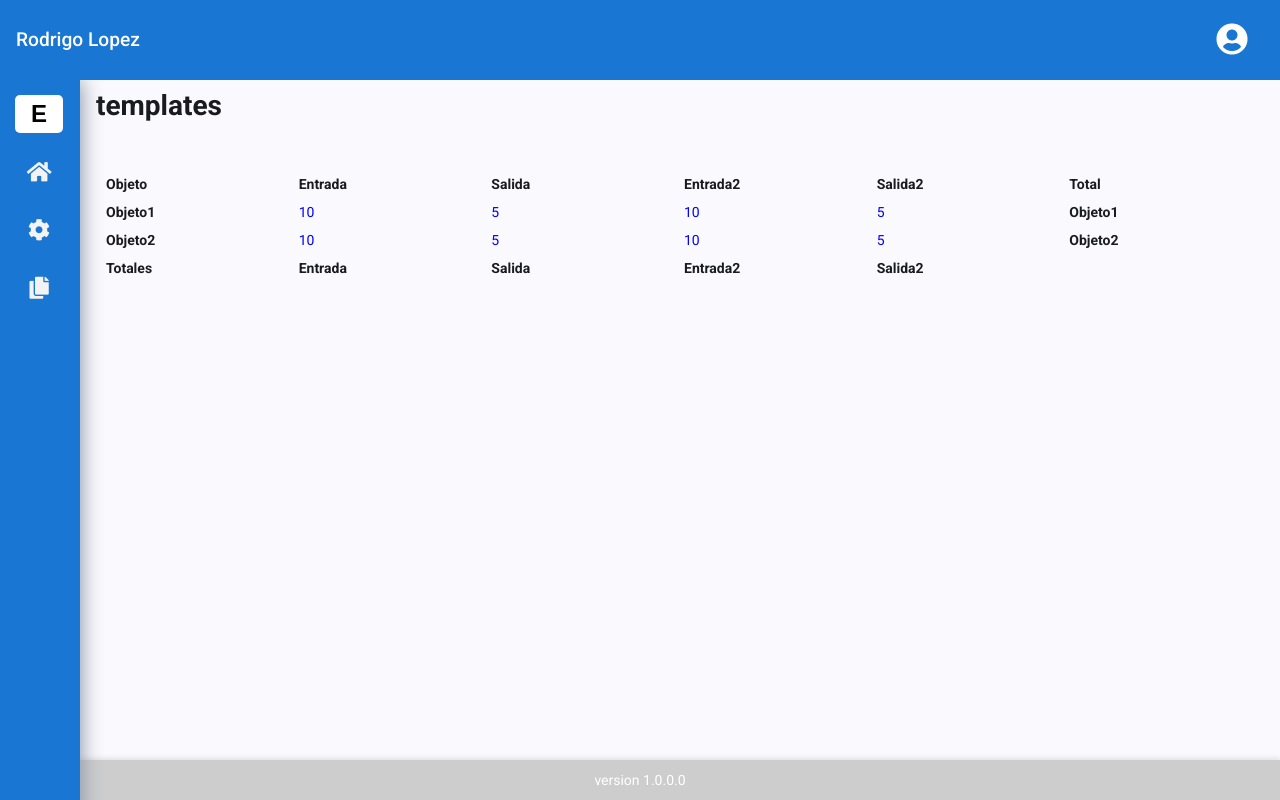
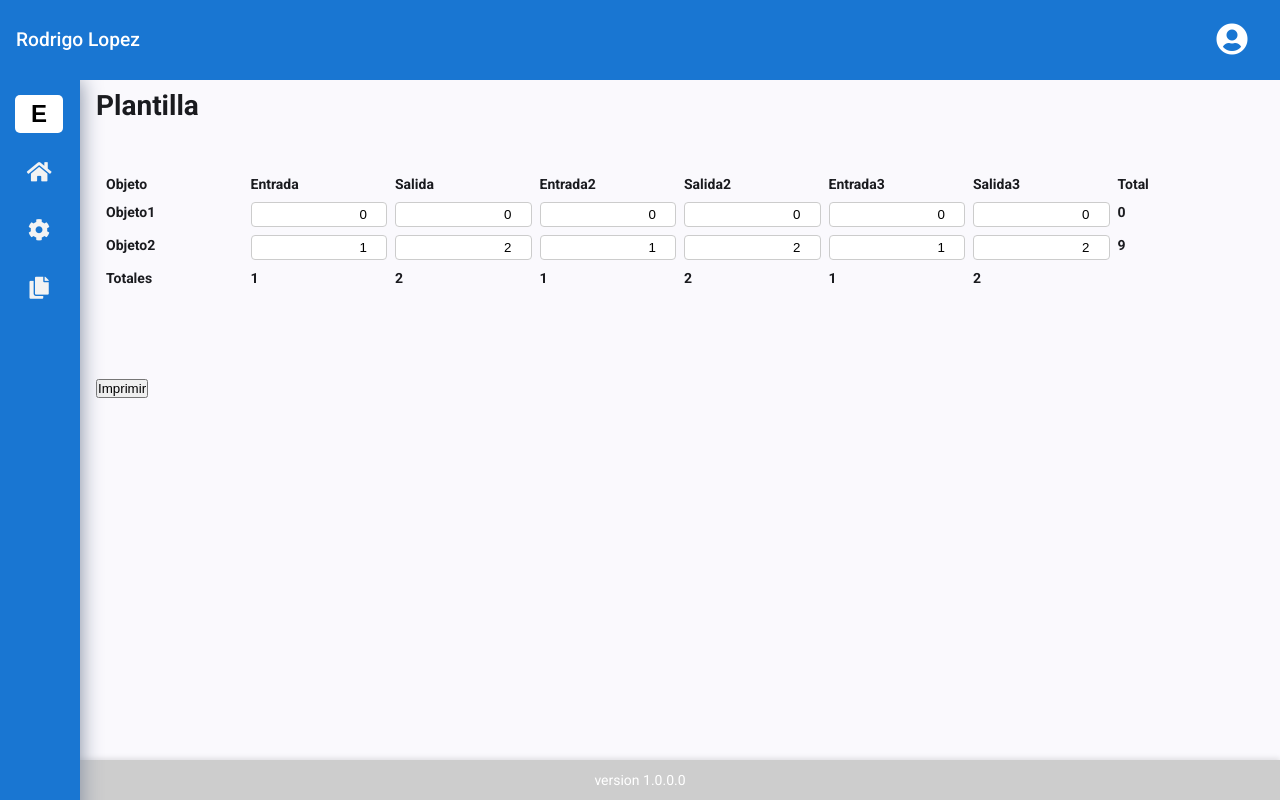
Before and after one commit to RodrigoLopez87/Estadisticas, an Angular app: page /plantilla in a window 1280 px wide. Built offline with nearby package versions, Linux system fonts and the light colour scheme.

Commit message:
se calculan totales por columna y fila en plantilla

```diff
--- a/src/app/components/template/template.html
+++ b/src/app/components/template/template.html
@@ -8,27 +8,37 @@
             </div>
         }
     </div>
-    @for (obj of templateData().objects; track obj.id) {
+    @for (obj of templateData().objects; track obj.id; let i = $index) {
         <div class="grid-row">
             <div class="cell-title">
                 {{ obj.description }}
             </div>
             @for (mov of obj.movimientos; track mov.id) {
                 <div class="cell-content">
-                    {{ mov.amount }}
+                    <input
+                        type="number"
+                        class="cell-input"
+                        [value]="mov.amount"
+                        (input)="updateAmount(obj.id, mov.id, $event.target.value)"
+                    />
                 </div>
             }
             <div class="cell-title">
-                {{  obj.description }}
+                {{ objectTotals()[i] }}
             </div>
         </div>
     }
+    <!-- Footer de totales por movimiento -->
     <div class="grid-row">
-        @for (footer of footers; track footer) {
-            <div class="cell-title">
-                {{ footer }}
-            </div>
+        <div class="cell-title">Totales</div>
+
+        @for (total of movementTotals(); track $index) {
+        <div class="cell-title">
+            {{ total }}
+        </div>
         }
+
+        <div class="cell-title"></div>
     </div>
 
 </div>
--- a/src/app/components/template/template.scss
+++ b/src/app/components/template/template.scss
@@ -15,4 +15,12 @@
 
 .cell-content {
   color: blue;
+
+  .cell-input {
+    width: 100%;
+    padding: 0.25rem;
+    border: 1px solid #ccc;
+    border-radius: 4px;
+    text-align: right;
+  }
 }
--- a/src/app/components/template/template.ts
+++ b/src/app/components/template/template.ts
@@ -1,6 +1,5 @@
-import { Component, input, signal, computed, OnInit } from '@angular/core';
+import { Component, input, output, OnInit, computed } from '@angular/core';
 import { TemplateData } from 'src/app/models/template';
-import { NgStyle } from '@angular/common';
 
 @Component({
   selector: 'app-template',
@@ -10,10 +9,30 @@ import { NgStyle } from '@angular/common';
 })
 export class Template implements OnInit {
   templateData = input.required<TemplateData>();
+  templateDataChange = output<TemplateData>();
+
+  objectTotals = computed(() =>
+  this.templateData().objects.map(obj =>
+    obj.movimientos.reduce((acc, mov) => acc + mov.amount, 0)
+  ));
+
+  movementTotals = computed(() => {
+    const data = this.templateData();
+    if (data.objects.length === 0) return [];
+
+    const numMovs = data.objects[0].movimientos.length;
+
+    return Array.from({ length: numMovs }, (_, j) =>
+      data.objects.reduce(
+        (acc, obj) => acc + obj.movimientos[j].amount,
+        0
+      )
+    );
+  });
+
   headers : string[] = [];
   headersCounter = 0;
   footers : string[] = [];
-  private valuesSignal = signal(new Map<number, Map<number, number>>());
 
   ngOnInit() {
     this.headers = ["Objeto"];
@@ -34,7 +53,36 @@ export class Template implements OnInit {
       this.footers.push(...movimientos);
     }
     this.footers.push("");
+
+    //calculo totales por objeto
+    // this.updateObjectTotals();
   }
+
+  updateAmount(objId: number, movId: number, value: string) {
+    const newData: TemplateData = {
+      ...this.templateData(),
+      objects: this.templateData().objects.map(o =>
+        o.id === objId
+          ? {
+              ...o,
+              movimientos: o.movimientos.map(m =>
+                m.id === movId
+                  ? { ...m, amount: +value }
+                  : m
+              )
+            }
+          : o
+      )
+    };
+    this.templateDataChange.emit(newData);
+    // this.updateObjectTotals();
+  }
+
+  // updateObjectTotals() {
+  //   this.objectTotals = this.templateData().objects.map(obj =>
+  //     obj.movimientos.reduce((acc, mov) => acc + mov.amount, 0)
+  //   );
+  // }
 
 
 }
--- a/src/app/pages/templates/templatesPage.html
+++ b/src/app/pages/templates/templatesPage.html
@@ -1,4 +1,11 @@
-<h1>templates</h1>
+<h1>Plantilla</h1>
 <div class="templateContainer">
-  <app-template [templateData]="templateData"></app-template>
+  <app-template [(templateData)]="templateData"></app-template>
 </div>
+
+<div style="margin-top: 5rem;">
+  <button (click)="onPrint()">Imprimir</button>
+</div>
+<div style="margin-top: 1rem;">
+  <p>{{newTemplateData}}</p>
+</div>
--- a/src/app/pages/templates/templatesPage.ts
+++ b/src/app/pages/templates/templatesPage.ts
@@ -10,6 +10,8 @@ import { TemplateData } from 'src/app/models/template';
 })
 export class TemplatesPage {
 
+  newTemplateData: any;
+
   templateData: TemplateData = {
   id: 1,
   description: "Control de stock",
@@ -18,22 +20,30 @@ export class TemplatesPage {
         id: 101,
         description: "Objeto1",
         movimientos: [
-          { id: 1, description: "Entrada", amount: 10 },
-          { id: 2, description: "Salida", amount: 5 },
-          { id: 3, description: "Entrada2", amount: 10 },
-          { id: 4, description: "Salida2", amount: 5 }
+          { id: 1, description: "Entrada", amount: 0 },
+          { id: 2, description: "Salida", amount: 0 },
+          { id: 3, description: "Entrada2", amount: 0 },
+          { id: 4, description: "Salida2", amount: 0 },
+          { id: 5, description: "Entrada3", amount: 0 },
+          { id: 6, description: "Salida3", amount: 0 }
         ]
       },
       {
         id: 102,
         description: "Objeto2",
         movimientos: [
-          { id: 1, description: "Entrada", amount: 10 },
-          { id: 2, description: "Salida", amount: 5 },
-          { id: 3, description: "Entrada2", amount: 10 },
-          { id: 4, description: "Salida2", amount: 5 }
+          { id: 1, description: "Entrada", amount: 1 },
+          { id: 2, description: "Salida", amount: 2 },
+          { id: 3, description: "Entrada2", amount: 1 },
+          { id: 4, description: "Salida2", amount: 2 },
+          { id: 5, description: "Entrada3", amount: 1 },
+          { id: 6, description: "Salida3", amount: 2 }
         ]
       }
     ]
   };
+
+  onPrint() {
+    this.newTemplateData = JSON.stringify(this.templateData, null, 2);
+  }
 }
```
Also changed, not shown: 1 other file (tests, documents, lock files or other folders).
